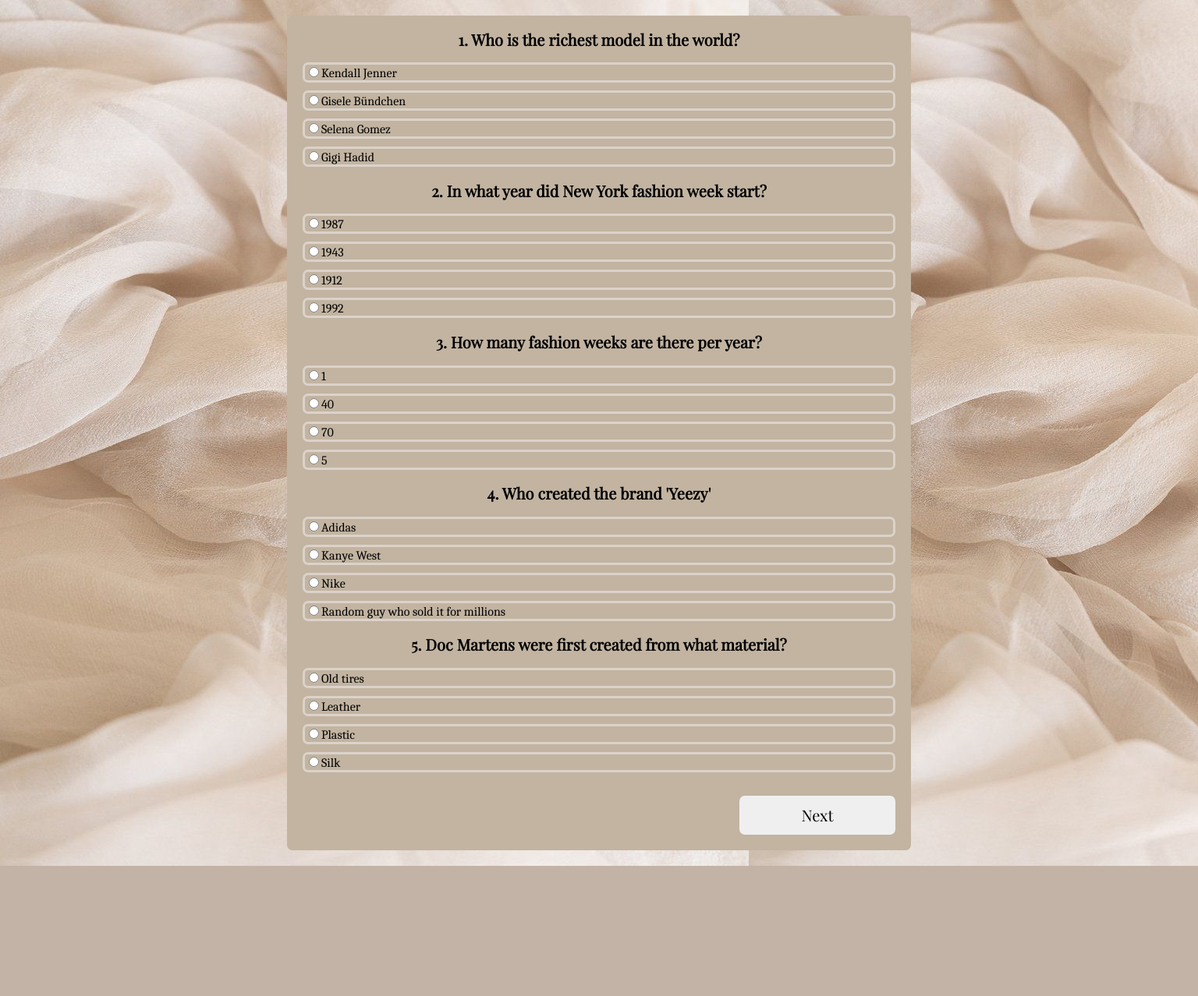
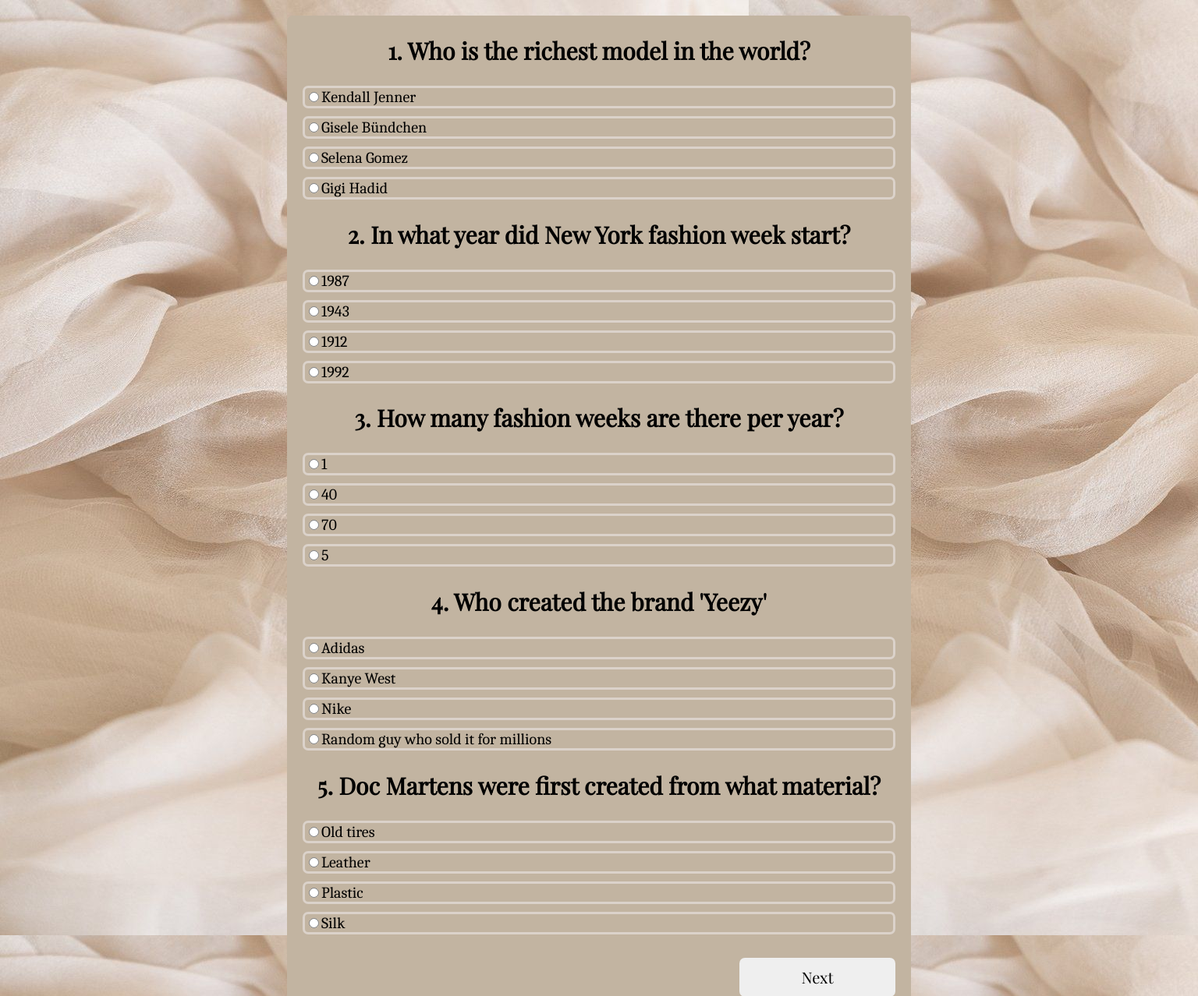
Before and after one commit to Cloud-Panda/quizProject, a PHP site: page /process.php in a window 1536 px wide. Shown: the top 1278 px of the page at 78% size. Before the commit the page ends 1111 px from the top, so only its background shows below. Run offline with PHP 8.4, Linux system fonts and the light colour scheme.

Commit message:
font size & h2 size made larger for laptop large screen

```diff
--- a/css/quiz.css
+++ b/css/quiz.css
@@ -74,3 +74,14 @@ body{
         font-size: 20px;
     }
 }
+
+@media screen and (min-width: 1440px)
+{
+
+    .container h2{
+        font-size: 30px;
+    }
+    #border-thing{
+        font-size:20px;
+    }
+}
```
